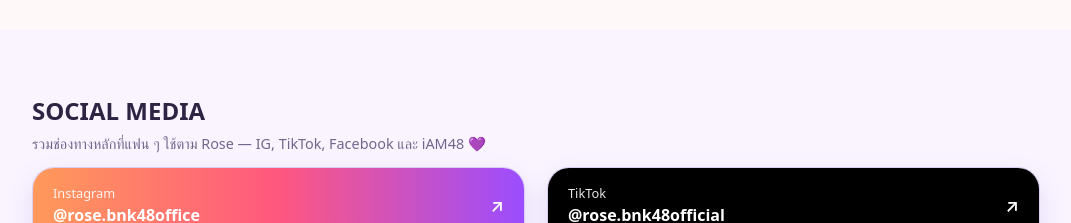
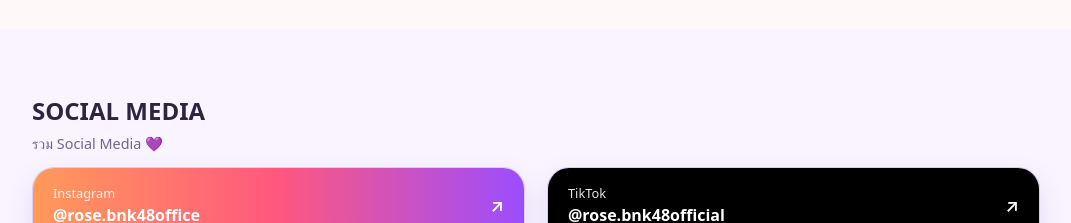
Before and after one commit to titee2005-dot/Rollzy-Bunny, a React (Vite) app: page / in a window 1280 px wide. Shown: the part 3040-3263 px from the top of the page, without its empty margins (104-1175 px from the left). Built offline with nearby package versions, Linux system fonts and the light colour scheme; a web font is replaced by a local one.

Commit message:
update code

```diff
--- a/src/App.jsx
+++ b/src/App.jsx
@@ -298,7 +298,7 @@
         <div className="section-header social-header">
           <h2>SOCIAL MEDIA</h2>
           <p>
-            รวมช่องทางหลักที่แฟน ๆ ใช้ตาม Rose — IG, TikTok, Facebook และ iAM48 💜
+            รวม Social Media 💜
           </p>
         </div>
 
```
